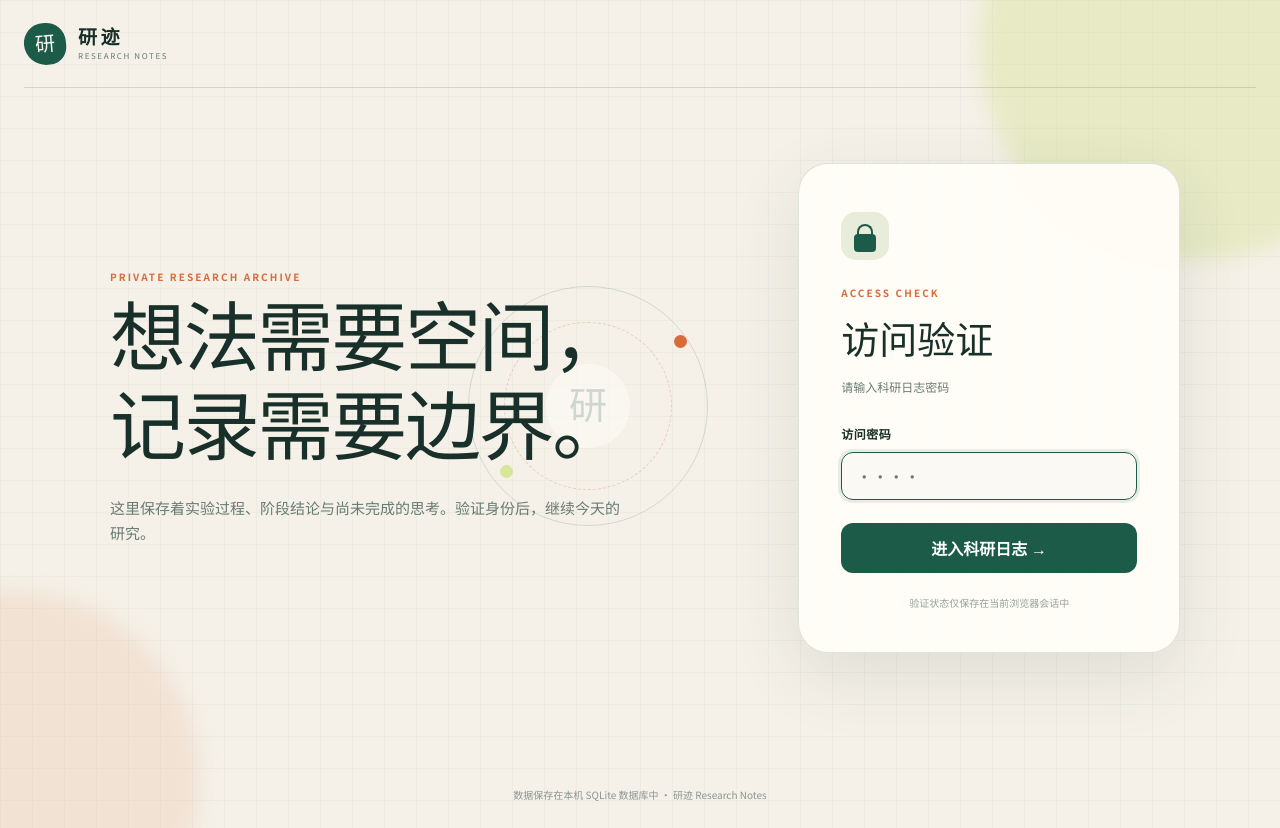
After one commit to lsh-zjut/personal-research-journal, a Flask app: page /login in a window 1280 px wide. The commit adds this page. Run offline with Flask 3, Linux system fonts and the light colour scheme; parts of the project's set-up code (start-up, migrations or seed data) failed here and were passed over.

Commit message:
Add password authentication

```diff
--- a/app.py
+++ b/app.py
@@ -28,10 +28,13 @@ ALLOWED_EXTENSIONS = {"png", "jpg", "jpeg", "gif", "webp"}
 def create_app(test_config=None):
     app = Flask(__name__)
     app.config.from_mapping(
-        SECRET_KEY=os.environ.get("JOURNAL_SECRET_KEY", "local-research-journal"),
+        SECRET_KEY=load_or_create_secret_key(),
+        JOURNAL_PASSWORD=load_journal_password(),
         DATABASE=BASE_DIR / "instance" / "journal.db",
         UPLOAD_FOLDER=BASE_DIR / "uploads",
         MAX_CONTENT_LENGTH=20 * 1024 * 1024,
+        SESSION_COOKIE_HTTPONLY=True,
+        SESSION_COOKIE_SAMESITE="Lax",
     )
     if test_config:
         app.config.update(test_config)
@@ -45,12 +48,40 @@ def create_app(test_config=None):
         return {"csrf_token": get_csrf_token(), "today": date.today().isoformat()}
 
     @app.before_request
+    def require_login():
+        if request.endpoint in {"login", "static"}:
+            return None
+        if not session.get("authenticated"):
+            return redirect(url_for("login"))
+        return None
+
+    @app.before_request
     def check_csrf():
         if request.method == "POST":
             submitted = request.form.get("csrf_token", "")
             expected = session.get("csrf_token", "")
             if not expected or not hmac.compare_digest(submitted, expected):
                 abort(400, "表单已过期，请刷新页面后重试。")
+
+    @app.route("/login", methods=("GET", "POST"))
+    def login():
+        if session.get("authenticated"):
+            return redirect(url_for("index"))
+        if request.method == "POST":
+            password = request.form.get("password", "")
+            expected = app.config["JOURNAL_PASSWORD"]
+            if expected and hmac.compare_digest(password, expected):
+                session.clear()
+                session["authenticated"] = True
+                flash("验证成功，欢迎回来。", "success")
+                return redirect(url_for("index"))
+            flash("密码不正确，请重新输入。", "error")
+        return render_template("login.html")
+
+    @app.post("/logout")
+    def logout():
+        session.clear()
+        return redirect(url_for("login"))
 
     @app.get("/")
     def index():
@@ -295,6 +326,27 @@ def get_csrf_token():
     return session["csrf_token"]
 
 
+def load_journal_password():
+    environment_password = os.environ.get("JOURNAL_PASSWORD", "").strip()
+    if environment_password:
+        return environment_password
+    password_file = BASE_DIR / "instance" / "journal_password.txt"
+    if password_file.exists():
+        return password_file.read_text(encoding="utf-8").strip()
+    raise RuntimeError("缺少 instance/journal_password.txt，请在文件中设置访问密码。")
+
+
+def load_or_create_secret_key():
+    environment_secret = os.environ.get("JOURNAL_SECRET_KEY", "").strip()
+    if environment_secret:
+        return environment_secret
+    secret_file = BASE_DIR / "instance" / "secret_key"
+    secret_file.parent.mkdir(parents=True, exist_ok=True)
+    if not secret_file.exists():
+        secret_file.write_text(secrets.token_hex(32), encoding="utf-8")
+    return secret_file.read_text(encoding="utf-8").strip()
+
+
 app = create_app()
 
 
--- a/static/css/style.css
+++ b/static/css/style.css
@@ -92,6 +92,10 @@ a { color: inherit; text-decoration: none; }
 
 .today-button { justify-self: end; padding: 9px 17px; border: 1px solid var(--green); border-radius: 99px; color: var(--green); font-size: 13px; font-weight: 700; transition: 0.2s; }
 .today-button:hover { color: white; background: var(--green); }
+.header-actions { justify-self: end; display: flex; align-items: center; gap: 9px; }
+.header-actions form { margin: 0; }
+.logout-button { padding: 9px 13px; border: 0; color: var(--muted); background: transparent; font-size: 12px; cursor: pointer; }
+.logout-button:hover { color: var(--orange); }
 
 main { width: min(1400px, calc(100% - 48px)); margin: 42px auto 80px; }
 .dashboard { display: grid; grid-template-columns: 330px minmax(0, 1fr); gap: 32px; align-items: start; }
@@ -206,6 +210,33 @@ main { width: min(1400px, calc(100% - 48px)); margin: 42px auto 80px; }
 .empty-state p { color: var(--muted); }
 .empty-state a { display: inline-block; margin-top: 10px; padding: 9px 18px; border-radius: 99px; color: white; background: var(--green); }
 
+.login-page {
+  min-height: calc(100vh - 250px);
+  display: grid;
+  grid-template-columns: minmax(0, 1.1fr) minmax(340px, 0.72fr);
+  align-items: center;
+  gap: clamp(50px, 9vw, 140px);
+  max-width: 1080px;
+  margin: 45px auto;
+}
+.login-note { position: relative; padding: 35px 10px; }
+.login-note h1 { margin: 0; font-family: "DM Serif Display", "Noto Sans SC", serif; font-size: clamp(45px, 6vw, 76px); font-weight: 400; line-height: 1.17; letter-spacing: -0.03em; }
+.login-note > p:nth-of-type(2) { max-width: 510px; margin: 26px 0 0; color: var(--muted); font-family: serif; font-size: 15px; }
+.orbit-mark { position: absolute; z-index: -1; width: 240px; height: 240px; right: -25px; top: 15%; border: 1px solid rgba(29, 91, 73, 0.16); border-radius: 50%; }
+.orbit-mark::before, .orbit-mark::after { content: ""; position: absolute; border-radius: 50%; }
+.orbit-mark::before { inset: 35px; border: 1px dashed rgba(217, 107, 58, 0.28); }
+.orbit-mark::after { width: 13px; height: 13px; right: 20px; top: 48px; background: var(--orange); box-shadow: -174px 130px 0 var(--lime); }
+.orbit-mark span { position: absolute; inset: 77px; display: grid; place-items: center; border-radius: 50%; color: rgba(29, 91, 73, 0.2); background: rgba(255, 253, 247, 0.55); font-family: "DM Serif Display", serif; font-size: 38px; }
+.login-card { padding: 48px 42px 40px; border: 1px solid rgba(30,65,54,0.14); border-radius: 30px; background: rgba(255,253,247,0.94); box-shadow: var(--shadow); animation: rise 0.5s ease both; }
+.login-card h2 { margin: 0; font-family: "DM Serif Display", "Noto Sans SC", serif; font-size: 38px; font-weight: 400; }
+.login-card > p:not(.eyebrow) { margin: 4px 0 28px; color: var(--muted); font-size: 12px; }
+.login-card form { display: grid; gap: 20px; }
+.login-card .primary-button { width: 100%; margin-top: 3px; }
+.login-card > small { display: block; margin-top: 22px; color: #95a19b; font-size: 10px; text-align: center; }
+.login-lock { width: 48px; height: 48px; display: grid; place-items: end center; margin-bottom: 25px; border-radius: 15px; background: #e7edda; }
+.login-lock span { position: relative; width: 22px; height: 18px; margin-bottom: 8px; border-radius: 4px; background: var(--green); }
+.login-lock span::before { content: ""; position: absolute; width: 12px; height: 12px; left: 3px; top: -10px; border: 2px solid var(--green); border-bottom: 0; border-radius: 8px 8px 0 0; }
+
 footer { padding: 24px; color: #8a9691; font-size: 10px; text-align: center; }
 
 @keyframes rise { from { opacity: 0; transform: translateY(12px); } to { opacity: 1; transform: translateY(0); } }
@@ -217,12 +248,17 @@ footer { padding: 24px; color: #8a9691; font-size: 10px; text-align: center; }
   .main-nav a { width: 45%; }
   .main-nav a::after { bottom: 6px; }
   .today-button { display: none; }
+  .header-actions { display: none; }
   main { width: min(100% - 28px, 700px); margin-top: 25px; }
   .dashboard { grid-template-columns: 1fr; }
   .sidebar { position: static; grid-template-columns: 1fr 1fr; }
   .journal-panel { order: -1; }
   footer { padding-bottom: 90px; }
   .history-hero { align-items: stretch; flex-direction: column; }
+  .login-page { grid-template-columns: 1fr; gap: 18px; max-width: 620px; margin-top: 5px; }
+  .login-note { padding-bottom: 5px; }
+  .login-note h1 { font-size: clamp(38px, 10vw, 60px); }
+  .orbit-mark { right: 0; opacity: 0.65; }
 }
 
 @media (max-width: 600px) {
@@ -248,6 +284,9 @@ footer { padding: 24px; color: #8a9691; font-size: 10px; text-align: center; }
   .archive-card h2 { font-size: 21px; }
   .flash-stack { top: 82px; left: 14px; right: 14px; }
   .flash { min-width: 0; }
+  .login-note > p:nth-of-type(2) { font-size: 13px; }
+  .login-card { padding: 34px 24px 30px; border-radius: 23px; }
+  .orbit-mark { display: none; }
 }
 
 @media (prefers-reduced-motion: reduce) {
--- a/templates/base.html
+++ b/templates/base.html
@@ -15,11 +15,19 @@
       <span class="brand-mark">研</span>
       <span><strong>研迹</strong><small>RESEARCH NOTES</small></span>
     </a>
-    <nav class="main-nav" aria-label="主导航">
-      <a class="{{ 'active' if request.endpoint == 'index' }}" href="{{ url_for('index') }}">今日记录</a>
-      <a class="{{ 'active' if request.endpoint == 'history' }}" href="{{ url_for('history') }}">日志档案</a>
-    </nav>
-    <a class="today-button" href="{{ url_for('index', date=today) }}">回到今天</a>
+    {% if session.get('authenticated') %}
+      <nav class="main-nav" aria-label="主导航">
+        <a class="{{ 'active' if request.endpoint == 'index' }}" href="{{ url_for('index') }}">今日记录</a>
+        <a class="{{ 'active' if request.endpoint == 'history' }}" href="{{ url_for('history') }}">日志档案</a>
+      </nav>
+      <div class="header-actions">
+        <a class="today-button" href="{{ url_for('index', date=today) }}">回到今天</a>
+        <form action="{{ url_for('logout') }}" method="post">
+          <input type="hidden" name="csrf_token" value="{{ csrf_token }}">
+          <button class="logout-button" type="submit">退出</button>
+        </form>
+      </div>
+    {% endif %}
   </header>
 
   {% with messages = get_flashed_messages(with_categories=true) %}
--- /dev/null
+++ b/templates/login.html
@@ -0,0 +1,28 @@
+{% extends "base.html" %}
+{% block title %}访问验证 · 研迹{% endblock %}
+
+{% block content %}
+<section class="login-page">
+  <div class="login-note">
+    <p class="eyebrow">PRIVATE RESEARCH ARCHIVE</p>
+    <h1>想法需要空间，<br>记录需要边界。</h1>
+    <p>这里保存着实验过程、阶段结论与尚未完成的思考。验证身份后，继续今天的研究。</p>
+    <div class="orbit-mark"><span>研</span></div>
+  </div>
+  <div class="login-card">
+    <div class="login-lock" aria-hidden="true"><span></span></div>
+    <p class="eyebrow">ACCESS CHECK</p>
+    <h2>访问验证</h2>
+    <p>请输入科研日志密码</p>
+    <form method="post" autocomplete="off">
+      <input type="hidden" name="csrf_token" value="{{ csrf_token }}">
+      <label class="field">
+        <span>访问密码</span>
+        <input type="password" name="password" inputmode="numeric" autofocus required placeholder="••••">
+      </label>
+      <button class="primary-button" type="submit">进入科研日志 →</button>
+    </form>
+    <small>验证状态仅保存在当前浏览器会话中</small>
+  </div>
+</section>
+{% endblock %}
```
Also changed, not shown: tests/test_app.py (+19 -2 lines), README.md, 1 other file.
